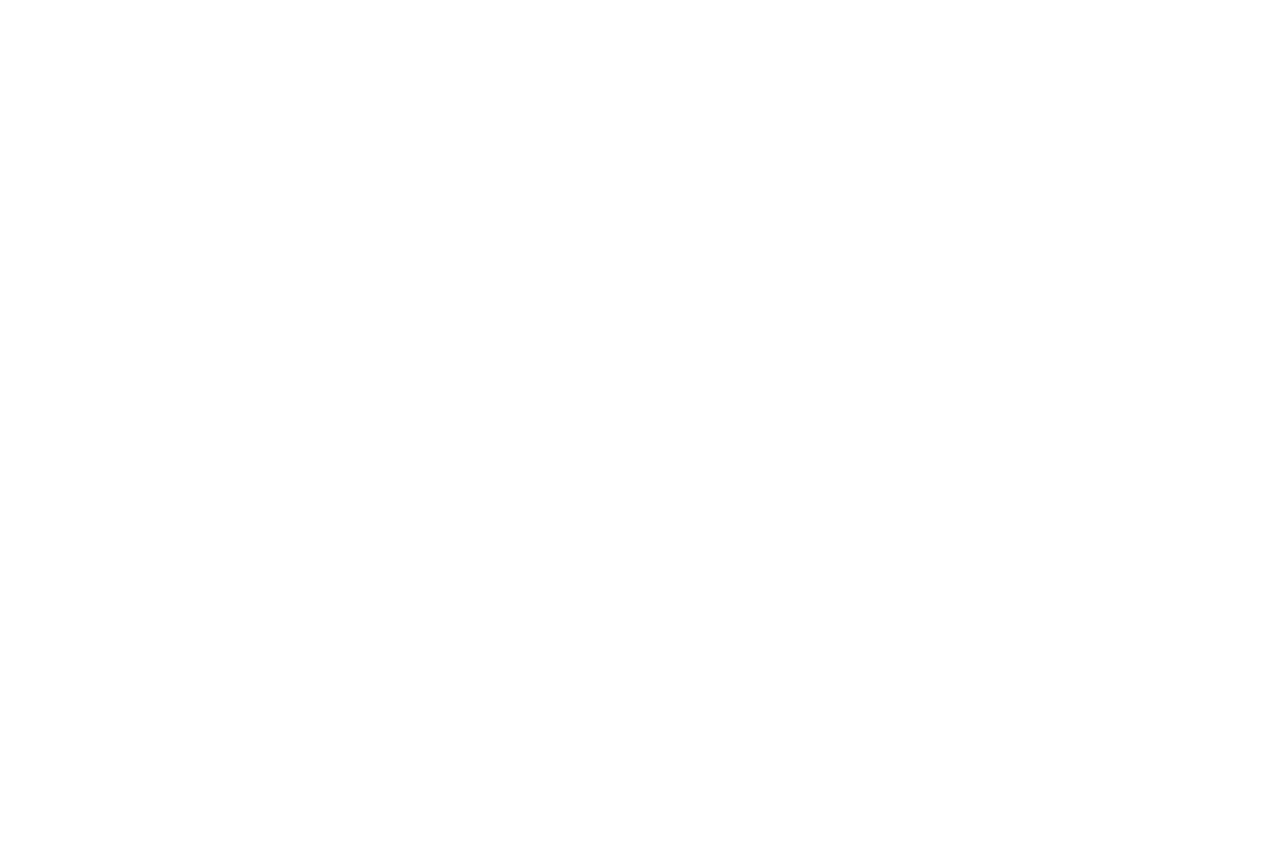
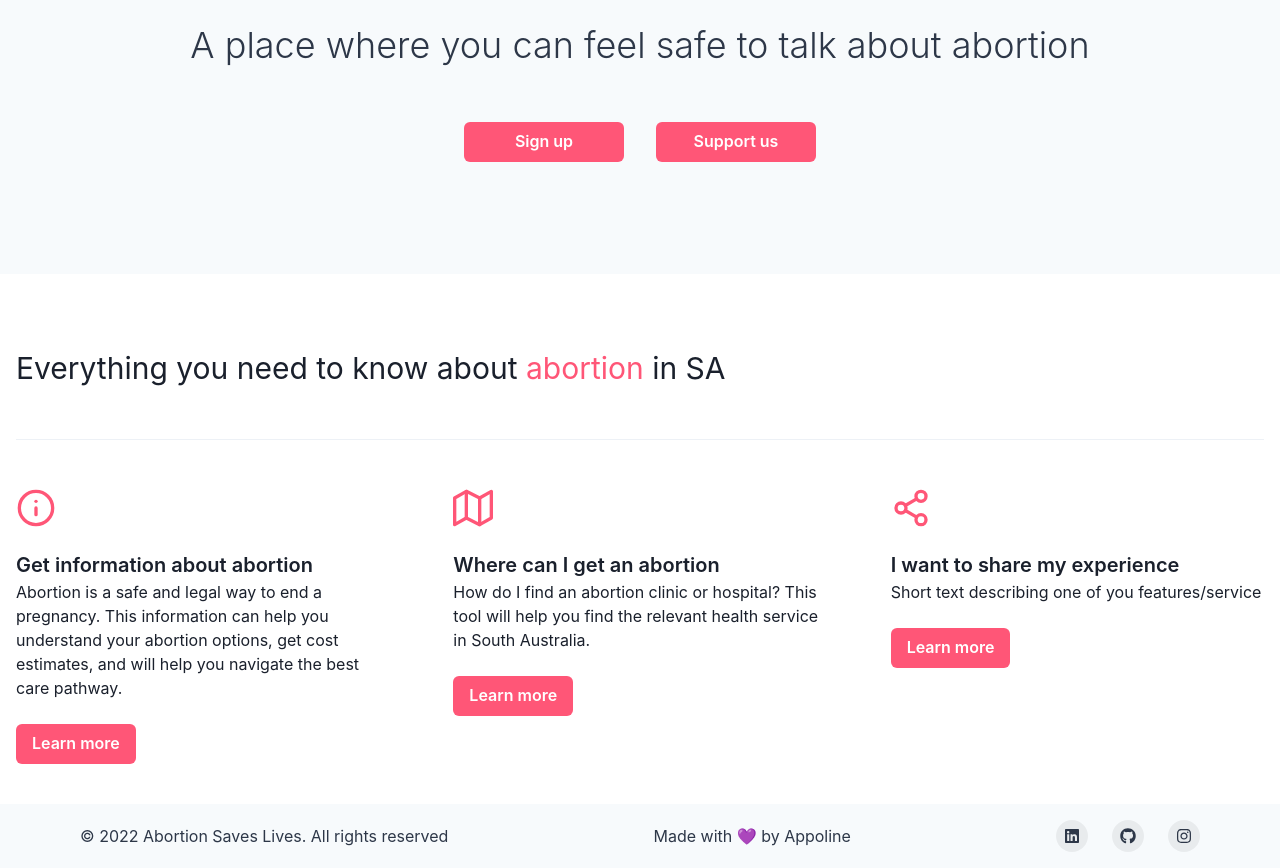
Before and after one commit to appolinefr/Abortion-saves-lives, a React (Create React App) app in the folder client/: page / in a window 1280 px wide. Shown: the part 160-1028 px from the top of the page. Before the commit the page ends 800 px from the top, so only its background shows below. Built offline with nearby package versions, Linux system fonts and the light colour scheme.

Commit message:
imported all components to App.js

```diff
--- a/client/src/App.js
+++ b/client/src/App.js
@@ -1,12 +1,17 @@
 import React from "react";
 import NavBar from "./components/NavBar";
-
+import MainPageHero from "./components/MainPageHero";
+import Footer from "./components/Footer";
+import MainBodyPage from "./components/MainPageBody";
 import { ChakraProvider } from "@chakra-ui/react";
 
 function App() {
   return (
     <ChakraProvider>
       <NavBar />
+      <MainPageHero />
+      <MainBodyPage />
+      <Footer />
     </ChakraProvider>
   );
 }
```
